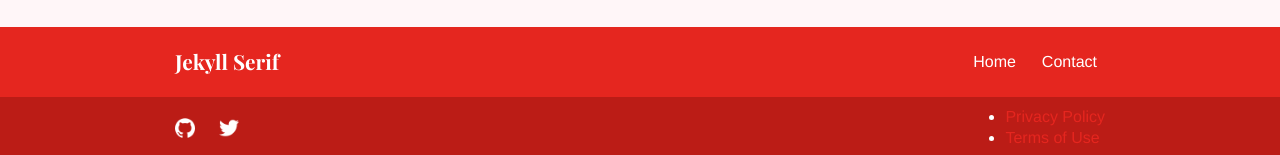
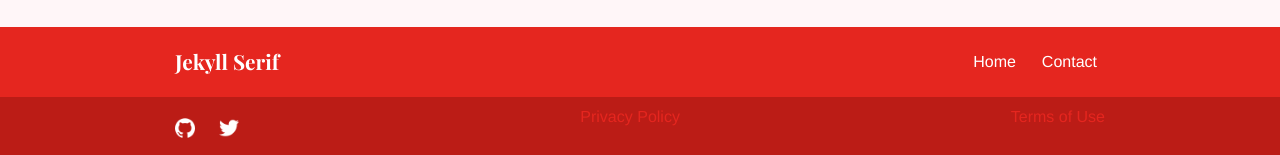
Before and after one commit to heydavid-dev/serif-neo-4001-252, a Jekyll site: the page built from index.md, in a window 1280 px wide. Shown: the part 1864-2019 px from the top of the page. Built offline with Jekyll 4.4.1, drawn with Linux system fonts in a browser that asks for light colours.

Commit message:
Update sub-footer.html

```diff
--- a/_includes/sub-footer.html
+++ b/_includes/sub-footer.html
@@ -6,10 +6,8 @@
           {% if site.data.social %}
             {% include social.html %}
           {% endif %}
-          <ul>
-              <li class="active"><a href="https://slingshot.heydavid.io/privacy">Privacy Policy</a></li>
-              <li class="active"><a href="https://slingshot.heydavid.io/terms">Terms of Use</a></li>
-          </ul>
+          <a href="https://slingshot.heydavid.io/privacy">Privacy Policy</a>
+          <a href="https://slingshot.heydavid.io/terms">Terms of Use</a>
         </div>
       </div>
     </div>
```
